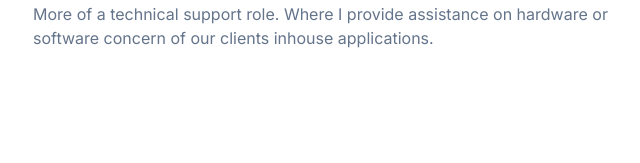
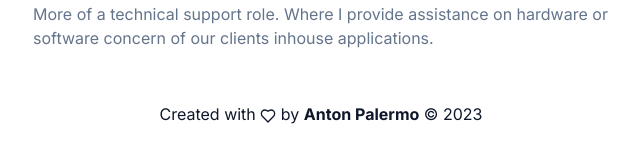
Before and after one commit to antonpalermo/personal, a Next.js app: page / in a window 1280 px wide. Shown: the part 1015-1178 px from the top of the page, without its empty margins (319-959 px from the left). Before the commit the page ends 1117 px from the top, so only its background shows below. Built offline with nearby package versions, Linux system fonts and the light colour scheme.

Commit message:
added footer

```diff
--- a/app/layout.tsx
+++ b/app/layout.tsx
@@ -2,6 +2,8 @@ import '@app/globals.css'
 
 import { cn } from '@lib/utils'
 import { Inter } from 'next/font/google'
+
+import { Heart } from 'lucide-react'
 
 const inter = Inter({ subsets: ['latin'] })
 
@@ -15,9 +17,21 @@ export default function RootLayout({
 }: {
   children: React.ReactNode
 }) {
+  const currentYear = new Date().getFullYear()
+
   return (
     <html lang="en">
-      <body className={cn(inter.className, 'py-8')}>{children}</body>
+      <body className={cn(inter.className, 'pt-8')}>
+        {children}
+        <footer className="py-8">
+          <div className="container mx-auto w-full md:w-6/12 pb-4">
+            <p className="w-full text-center">
+              Created with <Heart className="inline-block h-4 w-4" /> by{' '}
+              <strong>Anton Palermo</strong> &copy; {currentYear}
+            </p>
+          </div>
+        </footer>
+      </body>
     </html>
   )
 }
--- a/app/page.tsx
+++ b/app/page.tsx
@@ -40,7 +40,6 @@ export default function Home() {
           ))}
         </div>
       </ShellContainer>
-      <footer className=""></footer>
     </main>
   )
 }
```
